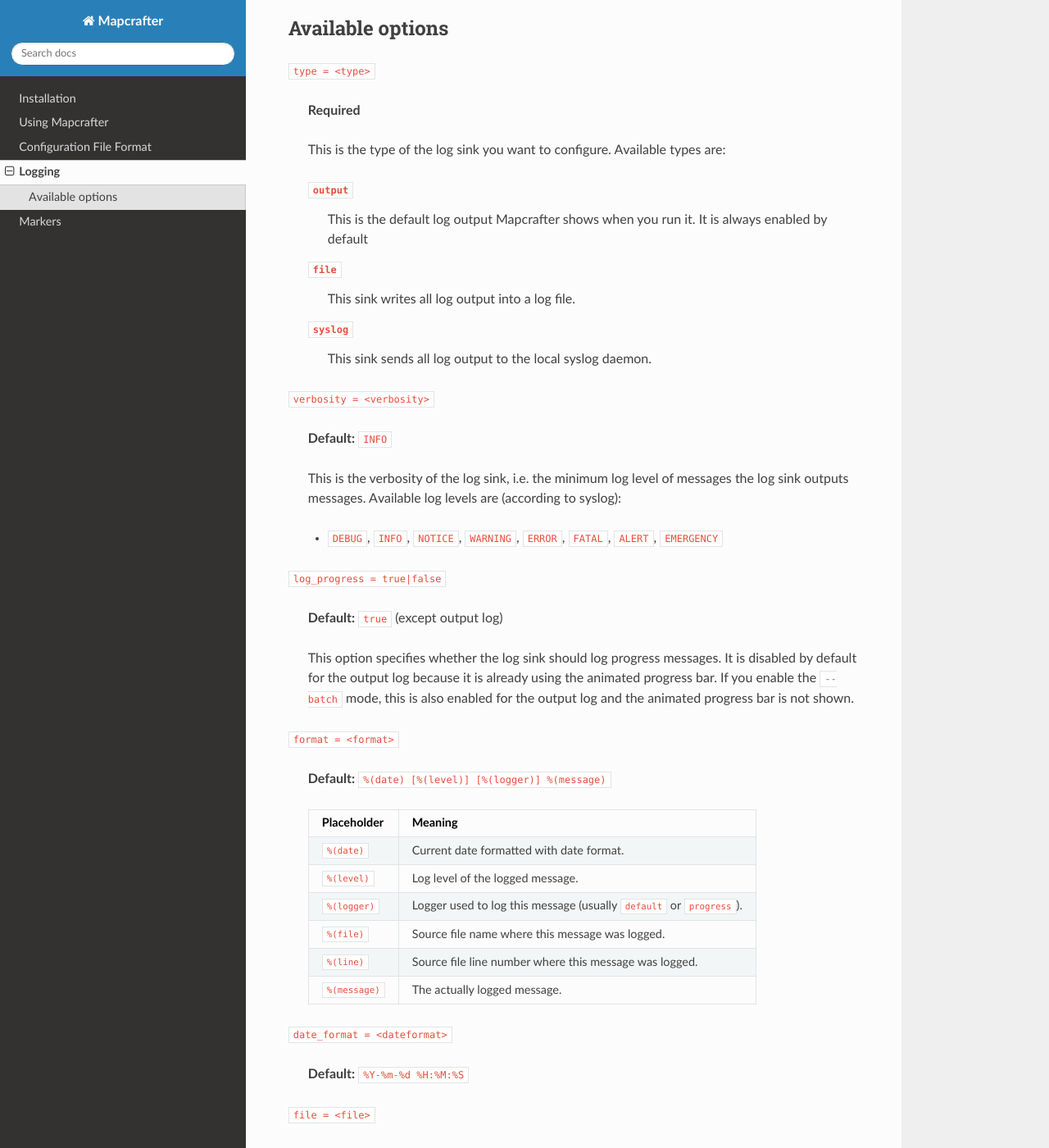
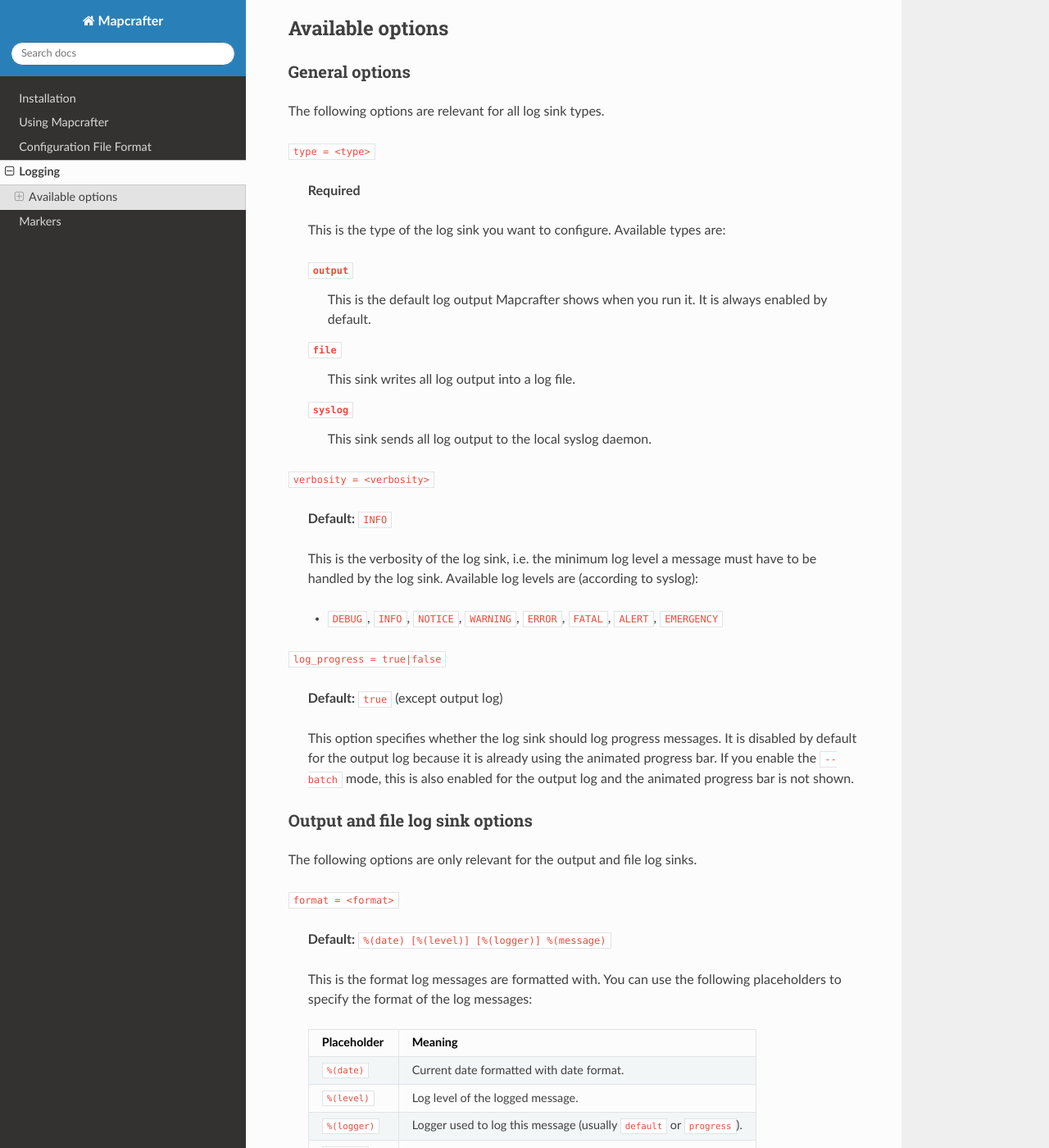
Before and after one commit to mapcrafter/mapcrafter, a Sphinx documentation site: the page built from docs/logging.rst, in a window 1280 px wide and 1400 px high, scrolled down 710 px. Shown: the whole window at 82% size. Built offline with Sphinx 7.4.7 and the Read the Docs theme 2.0.0, drawn with Linux system fonts in a browser that asks for light colours; some of the changed text lies outside the part shown.

Commit message:
Continued documenting the available logging options.

```diff
--- a/docs/logging.rst
+++ b/docs/logging.rst
@@ -35,6 +35,11 @@
 Available options
 =================
 
+General options
+---------------
+
+The following options are relevant for all log sink types.
+
 ``type = <type>``
 
     **Required**
@@ -43,7 +48,7 @@
 
     ``output``
       This is the default log output Mapcrafter shows when you run it. It is always
-      enabled by default
+      enabled by default.
     ``file``
       This sink writes all log output into a log file.
     ``syslog``
@@ -53,8 +58,8 @@
 
     **Default:** ``INFO``
 
-    This is the verbosity of the log sink, i.e. the minimum log level of messages the log
-    sink outputs messages. Available log levels are (according to syslog):
+    This is the verbosity of the log sink, i.e. the minimum log level a message must
+    have to be handled by the log sink. Available log levels are (according to syslog):
 
     * ``DEBUG``, ``INFO``, ``NOTICE``, ``WARNING``, ``ERROR``, ``FATAL``, ``ALERT``,
       ``EMERGENCY``
@@ -68,9 +73,17 @@
     animated progress bar. If you enable the ``--batch`` mode, this is also enabled for
     the output log and the animated progress bar is not shown.
 
+Output and file log sink options
+--------------------------------
+
+The following options are only relevant for the output and file log sinks.
+
 ``format = <format>``
 
     **Default:** ``%(date) [%(level)] [%(logger)] %(message)``
+
+    This is the format log messages are formatted with. You can use the following
+    placeholders to specify the format of the log messages:
 
     =============== =======
     Placeholder     Meaning
@@ -88,6 +101,19 @@
 
     **Default:** ``%Y-%m-%d %H:%M:%S``
 
+    This is the format the ``%(date)`` field is formatted with. Internally the
+    std::strftime function is used to format the date field, so have a look at its
+    `documentation <http://en.cppreference.com/w/cpp/chrono/c/strftime>`_ for the
+    available placeholders.
+
+File log options
+----------------
+
+The following option is only relevant for the file log sink.
+
 ``file = <file>``
 
-    **Required if file log**
+    **Required**
+
+    This option specifies the file the file log sink should output the log messages
+    to.
```
